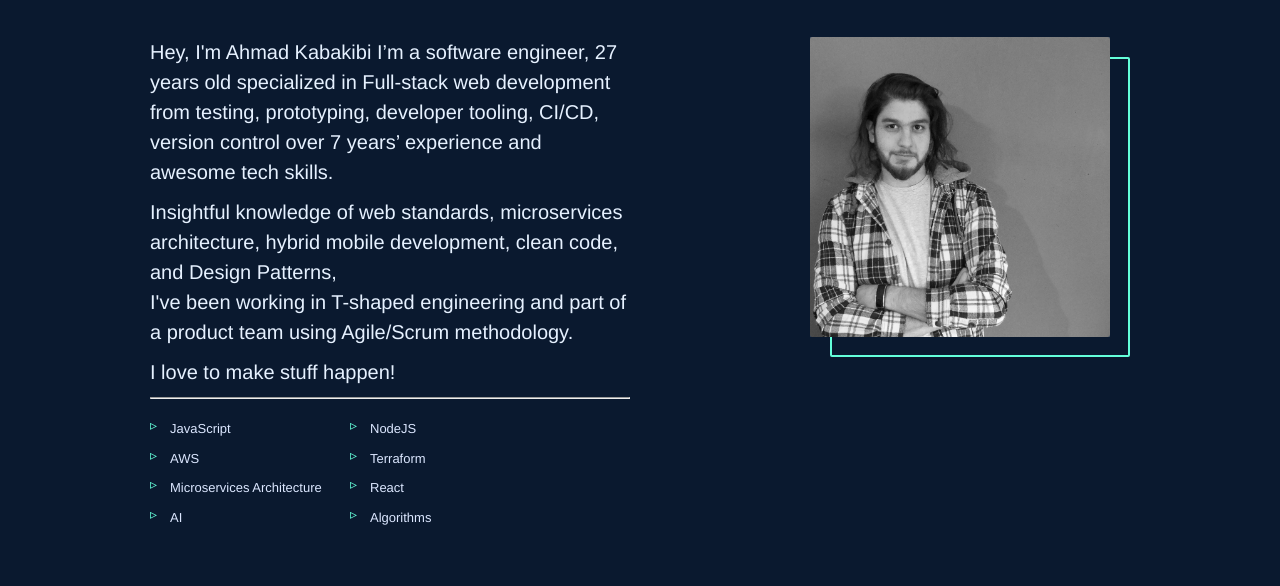
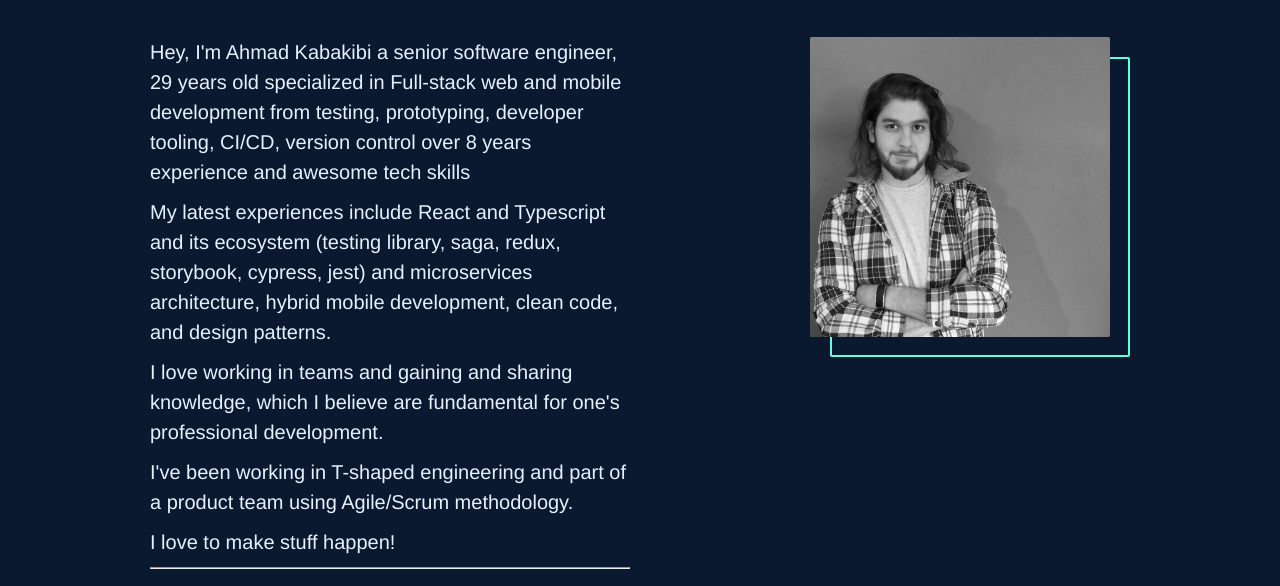
Before and after one commit to AhmadKabakibi/resume, a Gatsby site: page / in a window 1280 px wide. Shown: the part 208-794 px from the top of the page. Built offline with nearby package versions, Linux system fonts and the light colour scheme; Gatsby itself is replaced by a stand-in of ours.

Commit message:
Update content

```diff
--- a/src/content/about/index.md
+++ b/src/content/about/index.md
@@ -2,20 +2,22 @@
 title: 'Intro'
 avatar: './head_img.jpg'
 skills:
-  - JavaScript
+  - Typescript
   - NodeJS
-  - AWS
-  - Terraform
+  - Javascript
+  - storybook
+  - AWS/Terraform/GCloud
   - Microservices Architecture
   - React
   - AI
-  - Algorithms
 ---
 
-Hey, I'm Ahmad Kabakibi I’m a software engineer, 27 years old specialized in Full-stack web development from testing,
-prototyping, developer tooling, CI/CD, version control over 7 years’ experience and awesome tech skills.<br>
+Hey, I'm Ahmad Kabakibi a senior software engineer, 29 years old specialized in Full-stack web and mobile development from testing, prototyping, developer tooling, CI/CD, version control over 8 years experience and awesome tech skills<br>
 
-Insightful knowledge of web standards, microservices architecture, hybrid mobile development, clean code, and Design Patterns,<br>
+My latest experiences include React and Typescript and its ecosystem (testing library, saga, redux, storybook, cypress, jest) and microservices architecture, hybrid mobile development, clean code, and design patterns.<br>
+
+I love working in teams and gaining and sharing knowledge, which I believe are fundamental for one's professional development.<br>
+
 I've been working in T-shaped engineering and part of a product team using Agile/Scrum methodology.
 
 I love to make stuff happen!
```
Also changed, not shown: package.json (+6 -6 lines), 2 other files.
